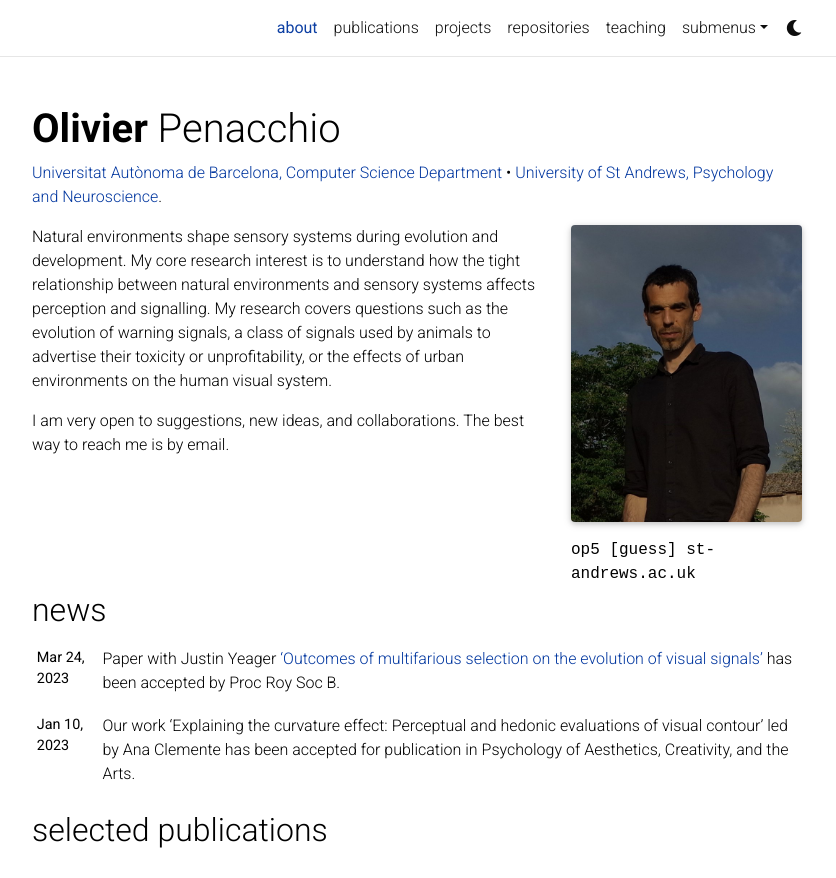
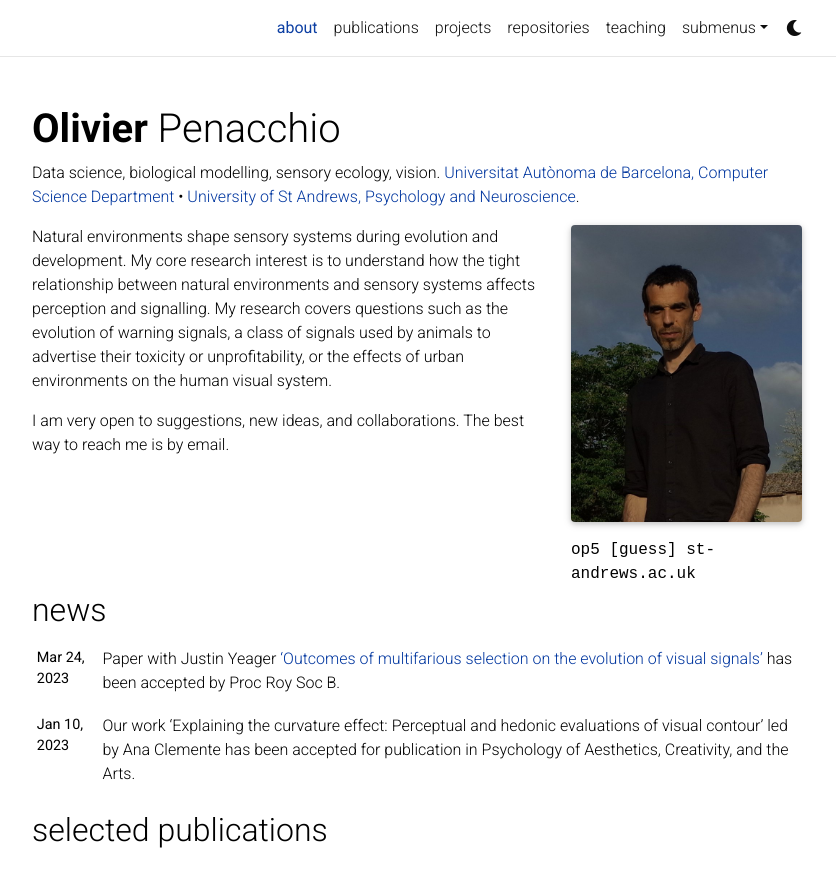
Before and after one commit to openacchio/openacchio.github.io, a Jekyll site: the page built from _pages/about.md, in a window 1280 px wide and 1167 px high, cut to the strip 0-878 px from the top of the window. Shown: the whole strip, without its empty margins (223-1059 px from the left). Built offline with Jekyll 4.4.1, drawn with Linux system fonts in a browser that asks for light colours; full-size pictures stand in for the smaller copies a plugin makes; comment, search, counter and statistics services are not loaded; a style sheet for code colours, icons or effects is not loaded.

Commit message:
Update about.md

```diff
--- a/_pages/about.md
+++ b/_pages/about.md
@@ -3,7 +3,7 @@
 title: about
 permalink: /
 description: Data science, biological modelling, sensory ecology, vision.
-subtitle: <a href="https://www.uab.cat/ca/ciencies-computacio/recerca-ciencies-computacio">Universitat Autònoma de Barcelona, Computer Science Department</a> • <a target="_blank" href="https://www.st-andrews.ac.uk/psychology-neuroscience/">University of St Andrews, Psychology and Neuroscience</a>.
+subtitle: Data science, biological modelling, sensory ecology, vision. <a href="https://www.uab.cat/ca/ciencies-computacio/recerca-ciencies-computacio">Universitat Autònoma de Barcelona, Computer Science Department</a> • <a target="_blank" href="https://www.st-andrews.ac.uk/psychology-neuroscience/">University of St Andrews, Psychology and Neuroscience</a>.
 
 
 profile:
```
